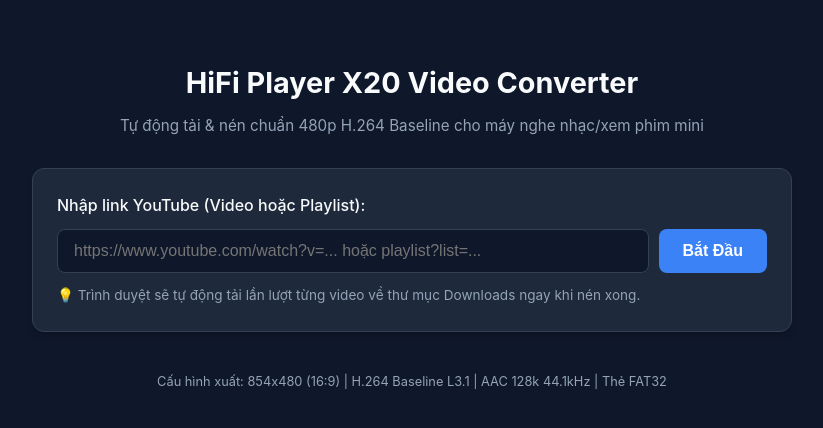
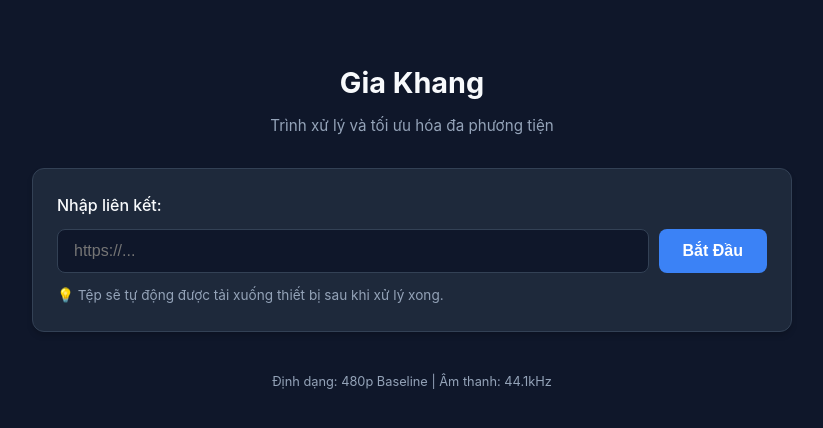
Before and after one commit to thanhthudat29/gia-khang-web, a plain HTML site: page public/index.html in a window 1280 px wide. Shown: the whole page, without its empty margins (228-1051 px from the left). Drawn offline with Linux system fonts and the light colour scheme.

Commit message:
update favicon and simplify title

```diff
--- a/public/index.html
+++ b/public/index.html
@@ -3,29 +3,30 @@
 <head>
   <meta charset="UTF-8">
   <meta name="viewport" content="width=device-width, initial-scale=1.0">
-  <title>Bộ Chuyển Đổi Video HiFi Player X20</title>
+  <title>Gia Khang</title>
+  <link rel="icon" type="image/svg+xml" href="favicon.svg">
   <link rel="stylesheet" href="style.css">
 </head>
 <body>
   <div class="container">
     <header>
-      <h1>HiFi Player X20 Video Converter</h1>
-      <p class="subtitle">Tự động tải & nén chuẩn 480p H.264 Baseline cho máy nghe nhạc/xem phim mini</p>
+      <h1>Gia Khang</h1>
+      <p class="subtitle">Trình xử lý và tối ưu hóa đa phương tiện</p>
     </header>
 
     <main>
       <form id="convert-form" class="card">
-        <label for="url-input">Nhập link YouTube (Video hoặc Playlist):</label>
+        <label for="url-input">Nhập liên kết:</label>
         <div class="input-group">
           <input
             type="url"
             id="url-input"
-            placeholder="https://www.youtube.com/watch?v=... hoặc playlist?list=..."
+            placeholder="https://..."
             required
           >
           <button type="submit" id="submit-btn">Bắt Đầu</button>
         </div>
-        <p class="hint">💡 Trình duyệt sẽ tự động tải lần lượt từng video về thư mục Downloads ngay khi nén xong.</p>
+        <p class="hint">💡 Tệp sẽ tự động được tải xuống thiết bị sau khi xử lý xong.</p>
       </form>
 
       <section id="status-card" class="card hidden">
@@ -39,7 +40,7 @@
     </main>
 
     <footer>
-      <p>Cấu hình xuất: 854x480 (16:9) | H.264 Baseline L3.1 | AAC 128k 44.1kHz | Thẻ FAT32</p>
+      <p>Định dạng: 480p Baseline | Âm thanh: 44.1kHz</p>
     </footer>
   </div>
 
```
Also changed, not shown: public/favicon.svg (added).
